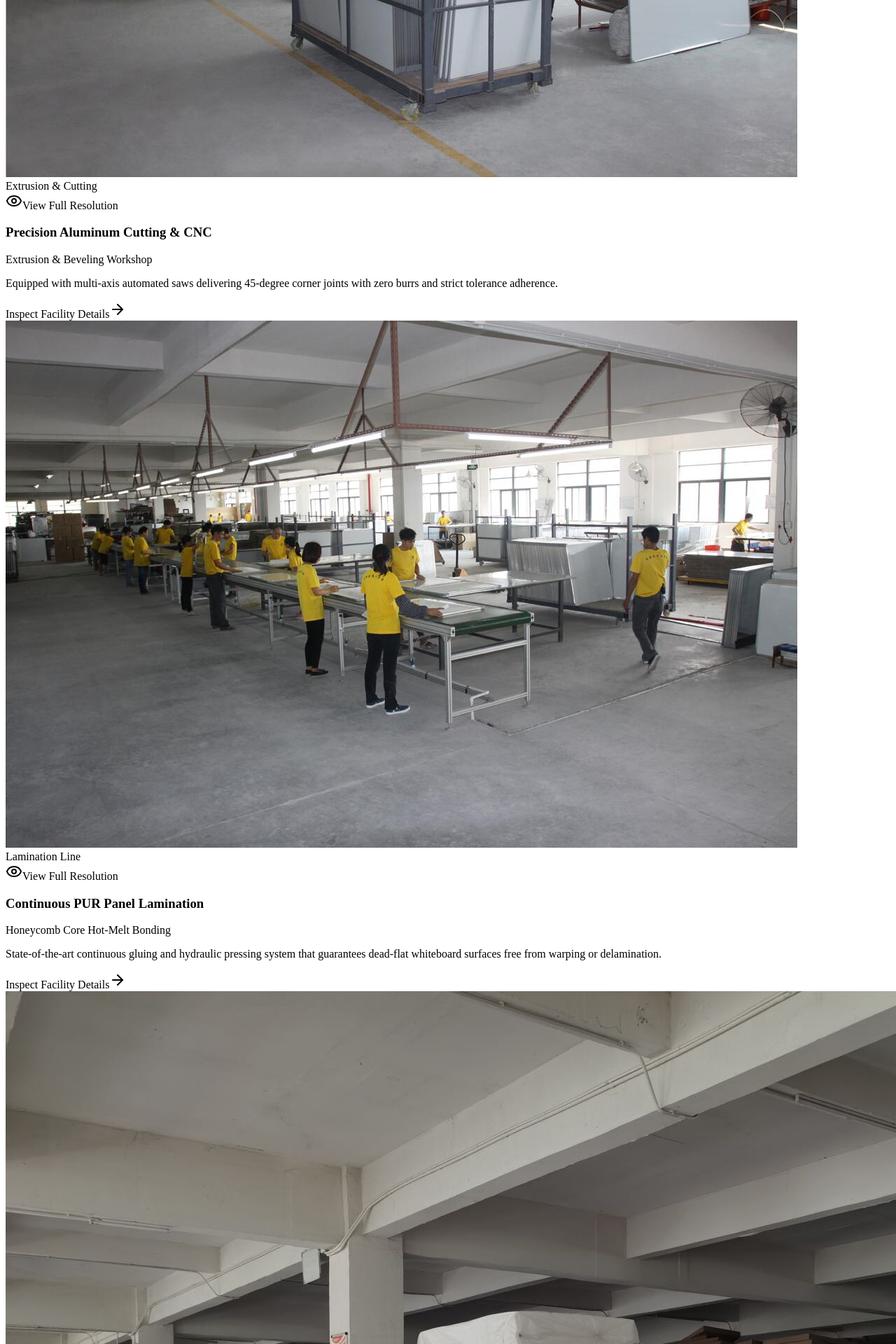
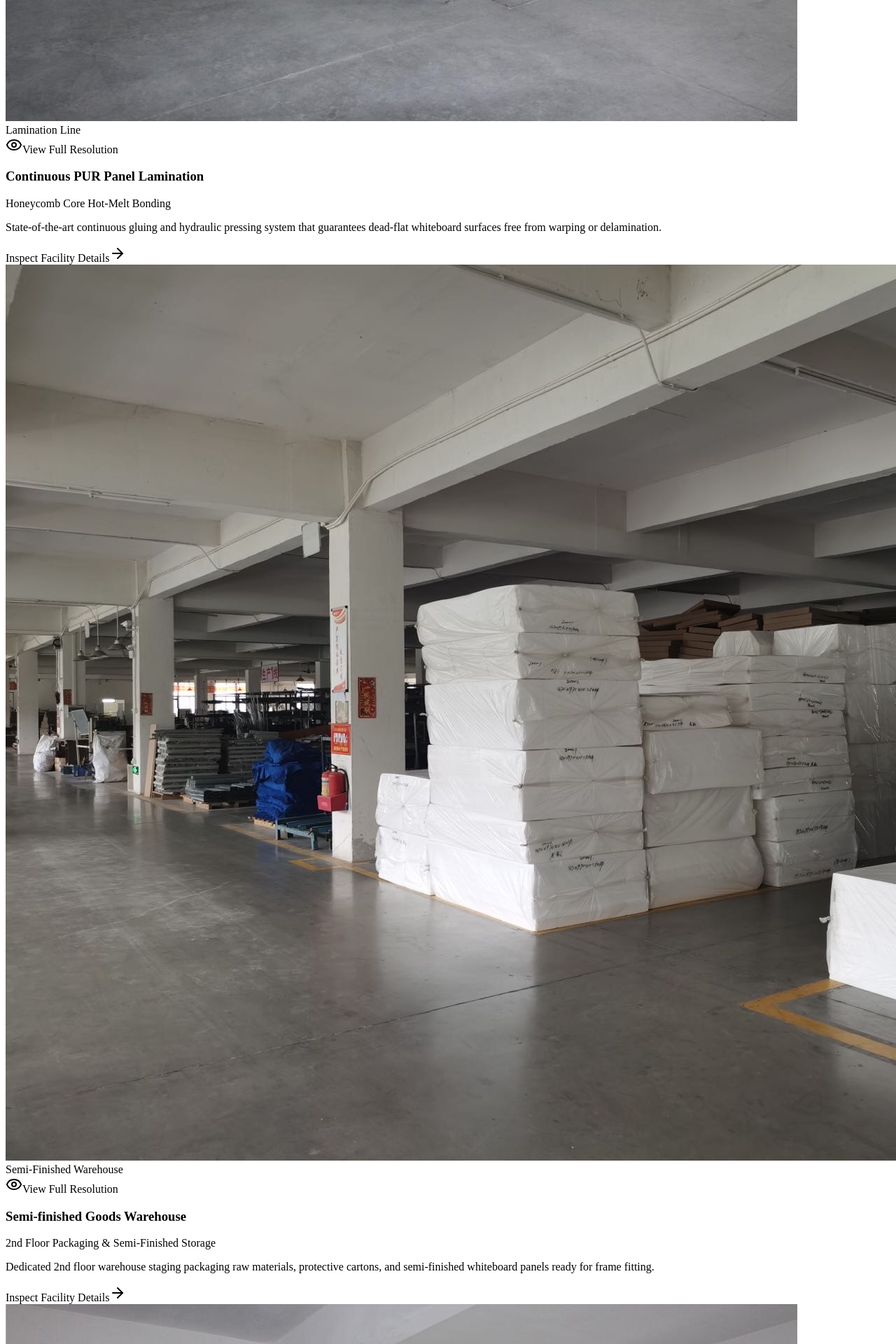
Before and after one commit to kbwstationery/kingbowen-site, a React (Vite) app: page / in a window 1280 px wide. Shown: the part 5203-7123 px from the top of the page at 70% size. Built offline with nearby package versions, Linux system fonts and the light colour scheme; the HTML template or start-up script is replaced by a standard one.

Commit message:
feat: adjust factory tour gallery order and floor descriptions

```diff
--- a/src/components/FactoryTour.jsx
+++ b/src/components/FactoryTour.jsx
@@ -30,14 +30,6 @@ export default function FactoryTour() {
       desc: 'Massive stock of premium cold-rolled steel coils, galvanized backing sheets, and aviation-grade aluminum profiles ensuring prompt delivery and price stability.'
     },
     {
-      id: 'workshop-1',
-      title: 'Precision Aluminum Cutting & CNC',
-      subtitle: 'Extrusion & Beveling Workshop',
-      image: '/assets/images/factory-workshop-1.jpg',
-      tag: 'Extrusion & Cutting',
-      desc: 'Equipped with multi-axis automated saws delivering 45-degree corner joints with zero burrs and strict tolerance adherence.'
-    },
-    {
       id: 'workshop-2',
       title: 'Continuous PUR Panel Lamination',
       subtitle: 'Honeycomb Core Hot-Melt Bonding',
@@ -46,10 +38,18 @@ export default function FactoryTour() {
       desc: 'State-of-the-art continuous gluing and hydraulic pressing system that guarantees dead-flat whiteboard surfaces free from warping or delamination.'
     },
     {
+      id: 'warehouse-semi',
+      title: 'Semi-finished Goods Warehouse',
+      subtitle: '2nd Floor Packaging & Semi-Finished Storage',
+      image: '/assets/images/factory-assembly-2.jpg',
+      tag: 'Semi-Finished Warehouse',
+      desc: 'Dedicated 2nd floor warehouse staging packaging raw materials, protective cartons, and semi-finished whiteboard panels ready for frame fitting.'
+    },
+    {
       id: 'assembly-2',
       title: 'Component Assembly & Fitting Hall',
-      subtitle: '2nd Floor Assembly Division',
-      image: '/assets/images/factory-assembly-2.jpg',
+      subtitle: '4th Floor Assembly Division',
+      image: '/assets/images/factory-workshop-1.jpg',
       tag: 'Frame Fitting',
       desc: 'Systematic assembly benches where technicians attach ergonomic locking levers, 360-degree silent casters, and protective safety corners.'
     },
```
Also changed, not shown: 1 other file (tests, documents, lock files or other folders).
